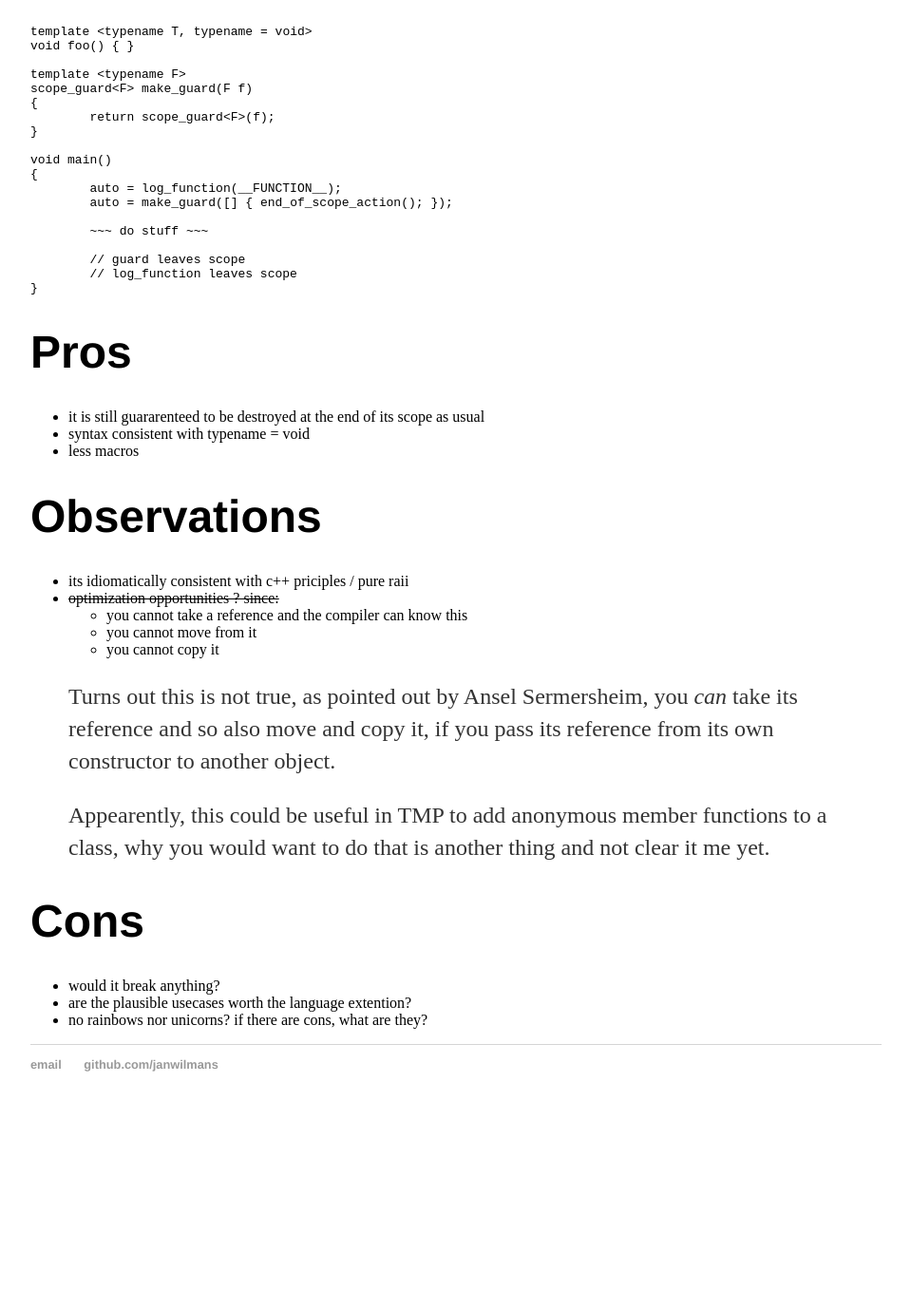
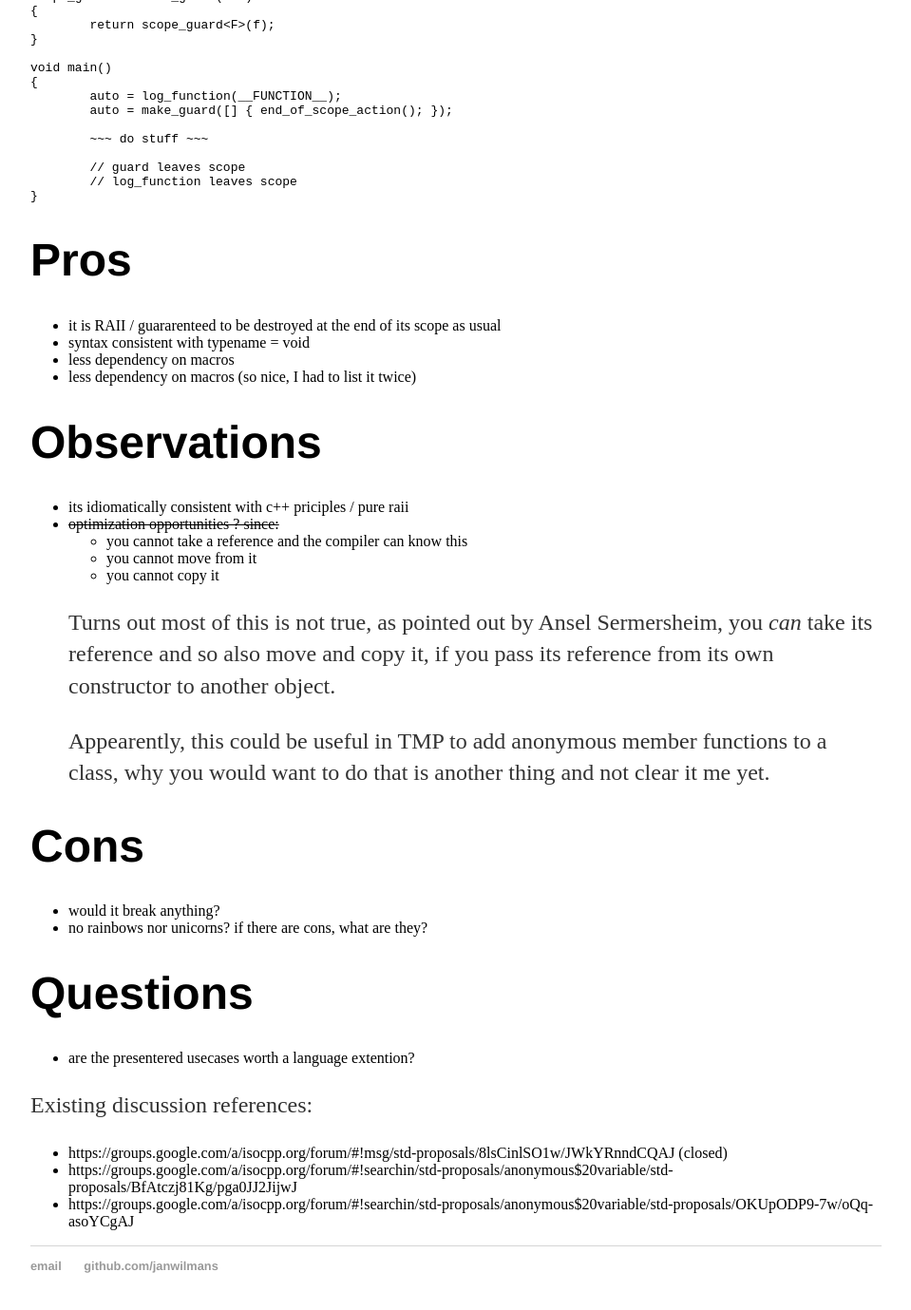
Before and after one commit to janwilmans/janwilmans.github.io, a Jekyll site: the page built from auto.md, in a window 1280 px wide and 1400 px high, scrolled down 820 px. Shown: the top 1379 px of the window at 95% size, without its empty margins (160-1119 px from the left). Built offline with Jekyll 4.4.1, drawn with Linux system fonts in a browser that asks for light colours; our own code applies the rules of GitHub Pages for plain Markdown files; before the commit the page ends 2008 px from its top, so only the background shows below that; some of the changed text lies outside the part shown.

Commit message:
Update auto.md

````diff
--- a/auto.md
+++ b/auto.md
@@ -31,17 +31,11 @@ int main()
 }
 ```
 
-
-Proposal, an anonymous variable:
-================================
-```cpp
-    auto = make_guard();
-```
-Improved example usage:
+Example usage:
 =======================
 
 ```cpp
-template <typename T, typename = void>
+template <typename T, typename = void>   // example of the typename = void syntax
 void foo() { }
 
 template <typename F>
@@ -64,9 +58,10 @@ void main()
 
 Pros
 ====
-- it is still guararenteed to be destroyed at the end of its scope as usual
+- it is RAII / guararenteed to be destroyed at the end of its scope as usual
 - syntax consistent with typename = void
-- less macros
+- less dependency on macros
+- less dependency on macros (so nice, I had to list it twice)
 
 Observations
 =============
@@ -76,7 +71,7 @@ Observations
   - you cannot move from it
   - you cannot copy it
 
-  Turns out this is not true, as pointed out by Ansel Sermersheim, you _can_ take its reference and so also move and copy it, if
+  Turns out most of this is not true, as pointed out by Ansel Sermersheim, you _can_ take its reference and so also move and copy it, if
   you pass its reference from its own constructor to another object.
 
   Appearently, this could be useful in TMP to add anonymous member functions to a class, why you would want to do that is another thing
@@ -85,5 +80,14 @@ Observations
 Cons
 ====
 - would it break anything?
-- are the plausible usecases worth the language extention?
 - no rainbows nor unicorns? if there are cons, what are they?
+
+Questions
+=========
+- are the presentered usecases worth a language extention?
+
+
+Existing discussion references:
+- https://groups.google.com/a/isocpp.org/forum/#!msg/std-proposals/8lsCinlSO1w/JWkYRnndCQAJ (closed)
+- https://groups.google.com/a/isocpp.org/forum/#!searchin/std-proposals/anonymous$20variable/std-proposals/BfAtczj81Kg/pga0JJ2JijwJ
+- https://groups.google.com/a/isocpp.org/forum/#!searchin/std-proposals/anonymous$20variable/std-proposals/OKUpODP9-7w/oQq-asoYCgAJ
````
Also changed, not shown: other parts of auto.md (+2 -2 lines).
